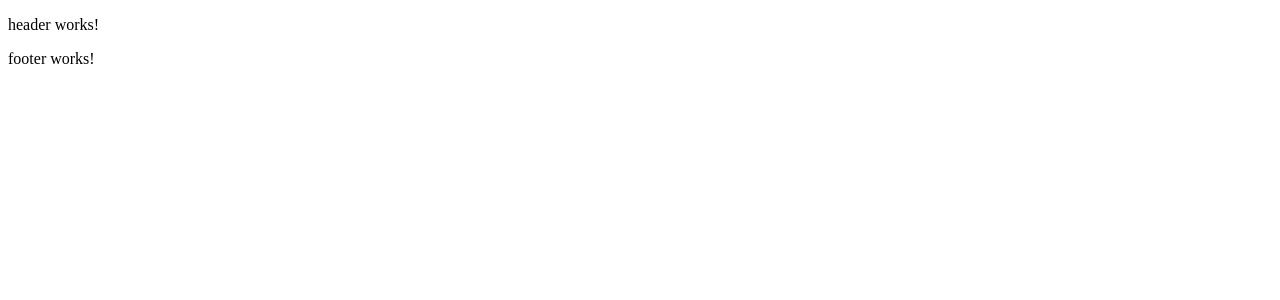
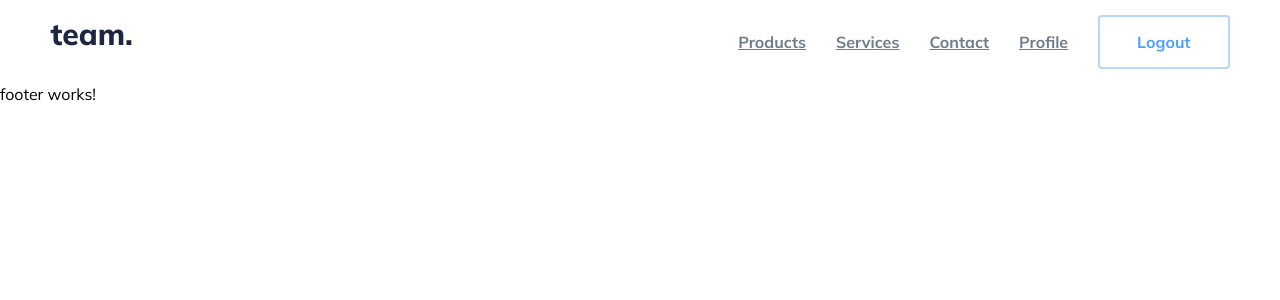
Before and after one commit to ali-toghiani/angular-blog-manager, an Angular app: page / in a window 1280 px wide. Shown: the top 300 px of the page. Built offline with nearby package versions, Linux system fonts and the light colour scheme.

Commit message:
feat(header): implement header template

```diff
--- a/angular.json
+++ b/angular.json
@@ -30,6 +30,7 @@
               "src/assets"
             ],
             "styles": [
+              "../node_modules/normalize.css/normalize.css",
               "src/styles.scss"
             ],
             "scripts": []
@@ -90,6 +91,7 @@
               "src/assets"
             ],
             "styles": [
+              "../node_modules/normalize.css/normalize.css",
               "src/styles.scss"
             ],
             "scripts": []
--- a/package.json
+++ b/package.json
@@ -18,6 +18,7 @@
     "@angular/platform-browser": "^17.0.0",
     "@angular/platform-browser-dynamic": "^17.0.0",
     "@angular/router": "^17.0.0",
+    "normalize.css": "^8.0.1",
     "rxjs": "~7.8.0",
     "tslib": "^2.3.0",
     "zone.js": "~0.14.2"
--- a/src/app/components/header/header.component.html
+++ b/src/app/components/header/header.component.html
@@ -1 +1,33 @@
-<p>header works!</p>
+<div class="header-container">
+
+  <div class="header-company-name">team.</div>
+
+  <div class="header-actions-container">
+
+    <a class="header-action"
+       href="#">
+      Products
+    </a>
+
+    <a class="header-action"
+       href="#">
+      Services
+    </a>
+
+    <a class="header-action"
+       href="#">
+      Contact
+    </a>
+
+    <a class="header-action"
+       href="#">
+      Profile
+    </a>
+
+    <a class="header-action logout-action"
+       href="#">
+      Logout
+    </a>
+
+  </div>
+</div>
--- a/src/app/components/header/header.component.scss
+++ b/src/app/components/header/header.component.scss
@@ -0,0 +1,39 @@
+.header-container {
+  width: 100%;
+  max-width: 1179px;
+  margin-top: 15px;
+  margin-inline: auto;
+  display: flex;
+  justify-content: space-between;
+
+  .header-company-name{
+    text-align: center;
+    font-size: 30px;
+    font-style: normal;
+    font-weight: 800;
+    line-height: normal;
+    color: var(--dark-blue);
+  }
+
+  .header-actions-container{
+    display: flex;
+    align-items: center;
+    column-gap: 30px;
+
+    .header-action {
+      text-decoration: underline;
+      color: var(--gray);
+      font-size: 16px;
+      font-style: normal;
+      font-weight: 700;
+    }
+
+    .logout-action{
+      color: var(--bluey);
+      padding: 16px 37px;
+      border-radius: 4px;
+      border: 2px solid rgba(77, 160, 253, 0.42);
+      text-decoration: none;
+    }
+  }
+}
--- a/src/styles.scss
+++ b/src/styles.scss
@@ -1 +1,16 @@
-/* You can add global styles to this file, and also import other style files */
+@import 'normalize.css';
+
+:root{
+  --gray: #6D7D8B;
+  --bluey: #4DA0FD;
+  --dark-blue: #1E2742;
+}
+
+@font-face {
+  font-family: 'Mulish';
+  src: url('./assets/fonts/Mulish-VariableFont_wght.ttf');
+}
+
+body {
+  font-family: Mulish, serif;
+}
```
Also changed, not shown: src/assets/fonts/Mulish-VariableFont_wght.ttf (added), 1 other file (tests, documents, lock files or other folders).
